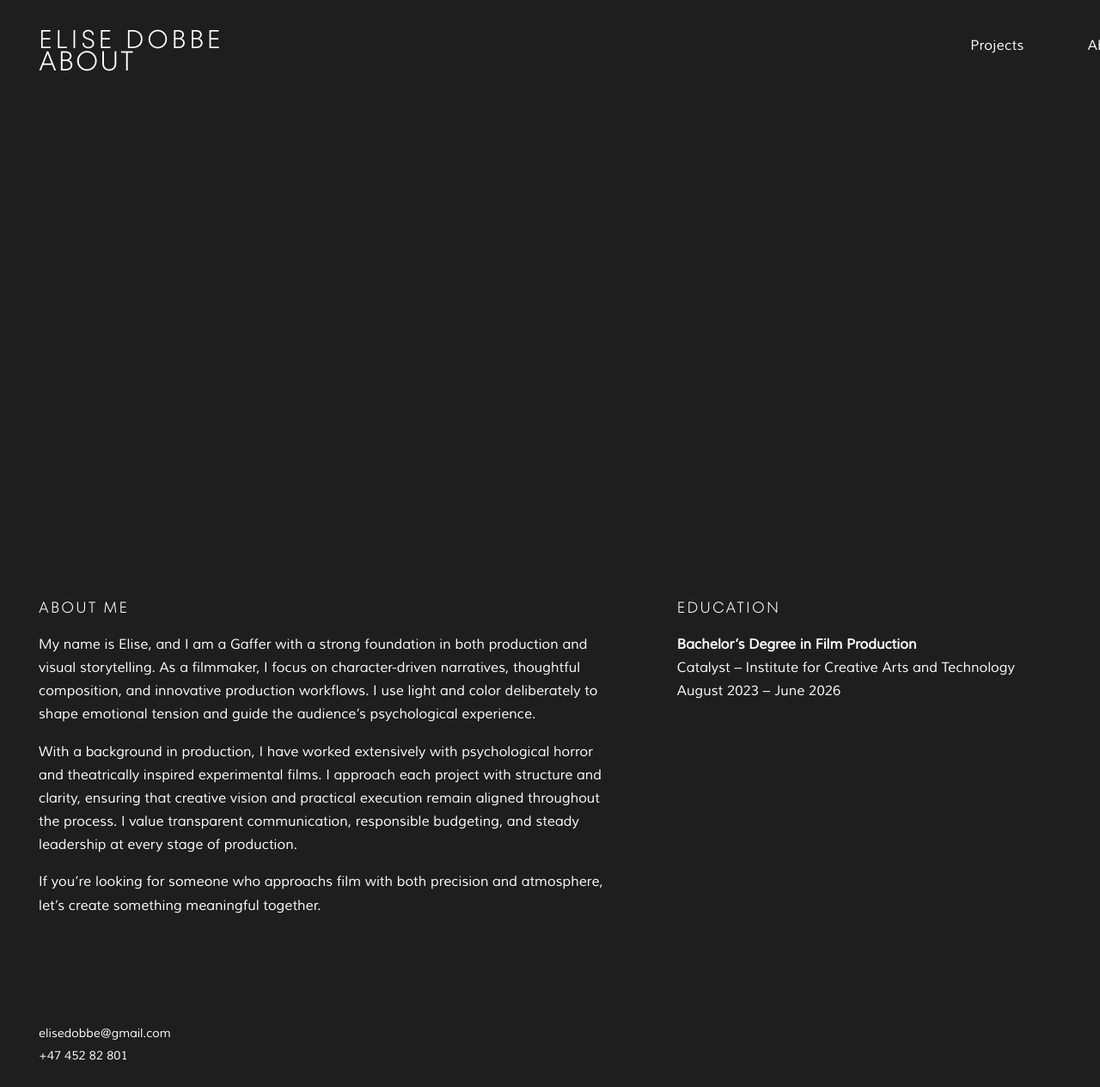
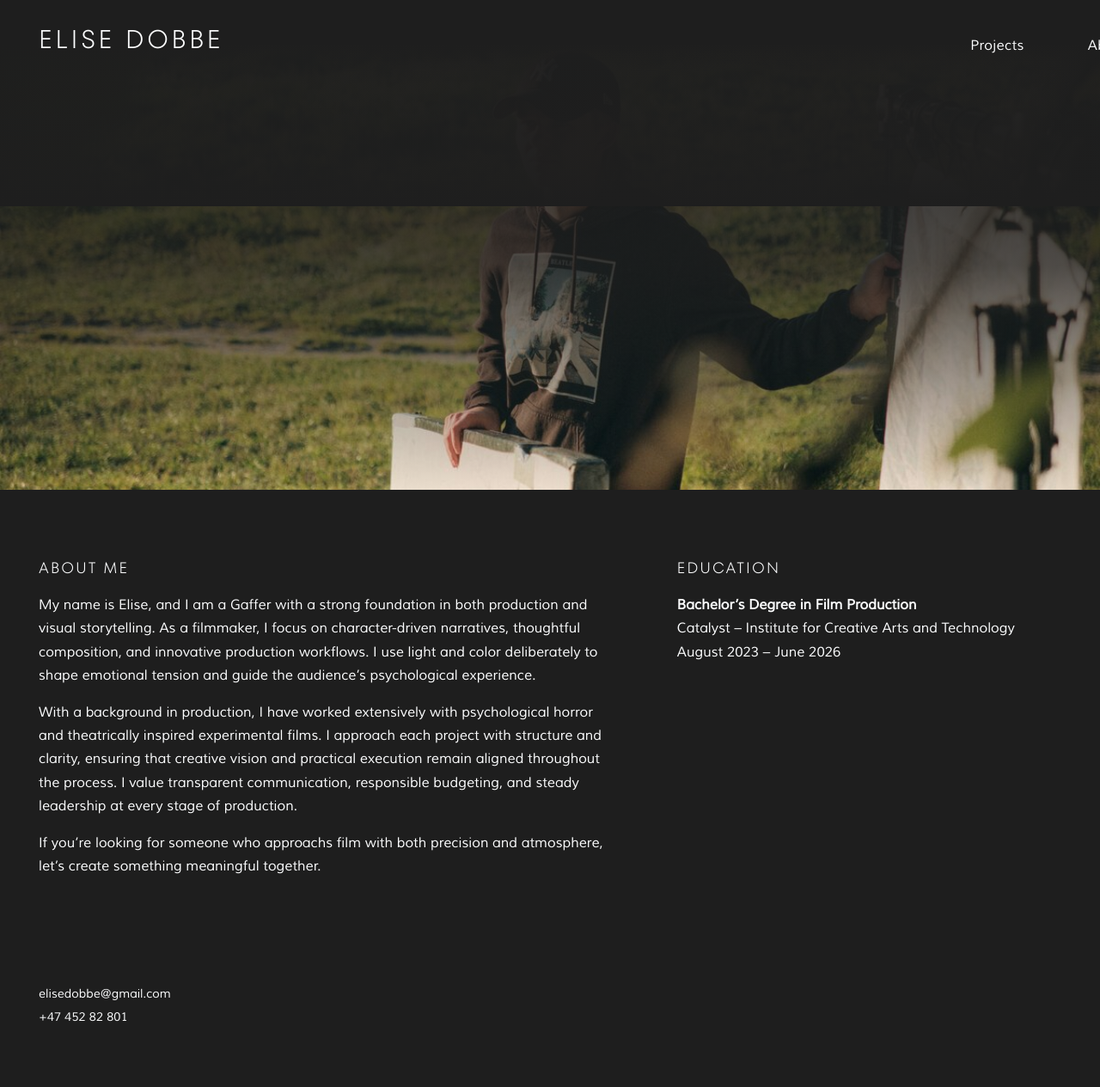
Before and after one commit to elisedobbe/portfolio, an MkDocs documentation site: the page built from docs/about.md, in a window 1280 px wide. Shown: the whole page at 86% size. Built offline with MkDocs 1.6.1 and Material for MkDocs 9.7.7, drawn with Linux system fonts in a browser that asks for light colours; after the commit the page ends 1219 px from its top, so only the background shows below that.

Commit message:
Update extra.css

```diff
--- a/docs/assets/styles/extra.css
+++ b/docs/assets/styles/extra.css
@@ -787,3 +787,53 @@ body:has(.about-hero) .md-main__inner{
   text-transform: uppercase;
   margin: 28px 0 10px 0;
 }
+
+/* =========================
+   ABOUT HERO (image behind header + gradient)
+   ========================= */
+
+/* 1) Fjern “ABOUT” hvis det fortsatt finnes som første H1 på about-siden */
+.md-typeset > h1:first-child {
+  display: none !important;
+}
+
+/* 2) Gjør header/tabs transparente så bildet kan ligge bak */
+.md-header,
+.md-tabs {
+  background: transparent !important;
+}
+
+/* 3) Hero-bilde full bredde + overlay gradient */
+.about-hero{
+  position: relative;
+  width: 100vw;
+  margin-left: calc(50% - 50vw);
+  height: 520px;                 /* juster høyden om du vil */
+  background-image: url("../images/IMG_4795_2.jpg");
+  background-size: cover;
+  background-position: center;
+  background-repeat: no-repeat;
+  z-index: 0;
+}
+
+/* Gradient (mørk øverst → transparent nedover) */
+.about-hero::before{
+  content: "";
+  position: absolute;
+  inset: 0;
+  background: linear-gradient(
+    to bottom,
+    rgba(30,30,30,1) 0%,
+    rgba(30,30,30,0.76) 50%,
+    rgba(30,30,30,0) 100%
+  );
+}
+
+/* Litt avstand mellom hero og teksten under */
+.about-hero + *{
+  margin-top: 36px !important;
+}
+/* Skjul side-tittelen i headeren (viser bare site_name) */
+.md-header__title .md-header__topic + .md-header__topic {
+  display: none !important;
+}
```
